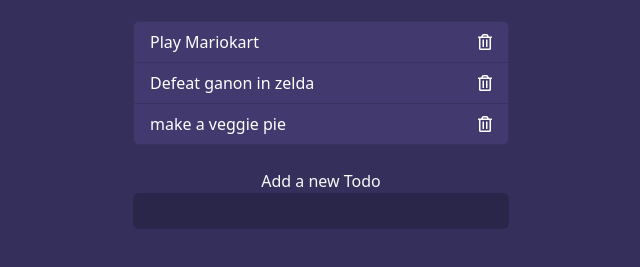
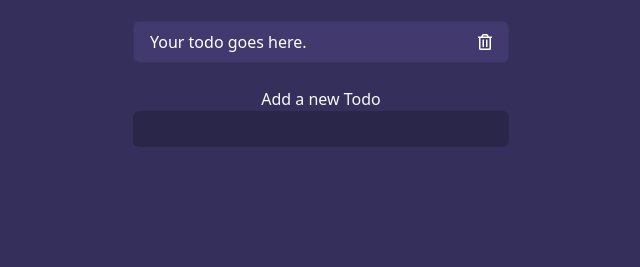
Before and after one commit to Raymond-techy/todoList, a plain HTML site: page index.html in a window 1280 px wide. Shown: the part 125-392 px from the top of the page, without its empty margins (319-959 px from the left). Drawn offline with nearby package versions, Linux system fonts and the light colour scheme.

Commit message:
initial commit

```diff
--- a/index.html
+++ b/index.html
@@ -34,19 +34,7 @@
         <li
           class="list-group-item d-flex justify-content-between align-items-center"
         >
-          <span>Play Mariokart</span>
-          <i class="far fa-trash-alt delete"></i>
-        </li>
-        <li
-          class="list-group-item d-flex justify-content-between align-items-center"
-        >
-          <span>Defeat ganon in zelda</span>
-          <i class="far fa-trash-alt delete"></i>
-        </li>
-        <li
-          class="list-group-item d-flex justify-content-between align-items-center"
-        >
-          <span>make a veggie pie</span>
+          <span>Your todo goes here.</span>
           <i class="far fa-trash-alt delete"></i>
         </li>
       </ul>
```
